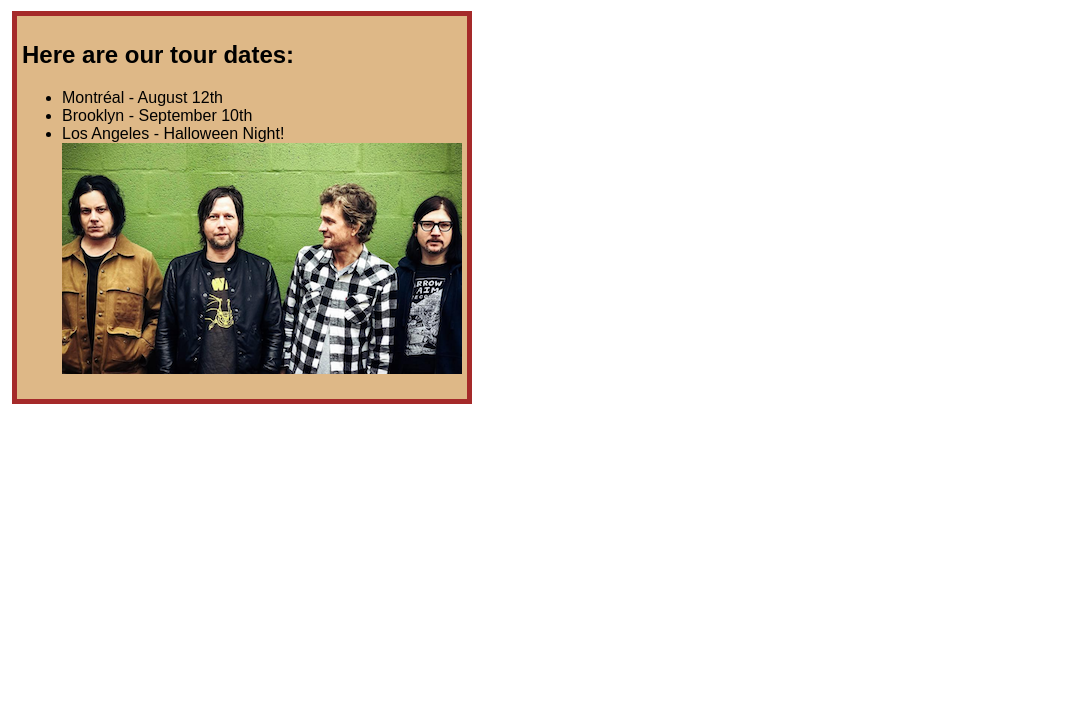
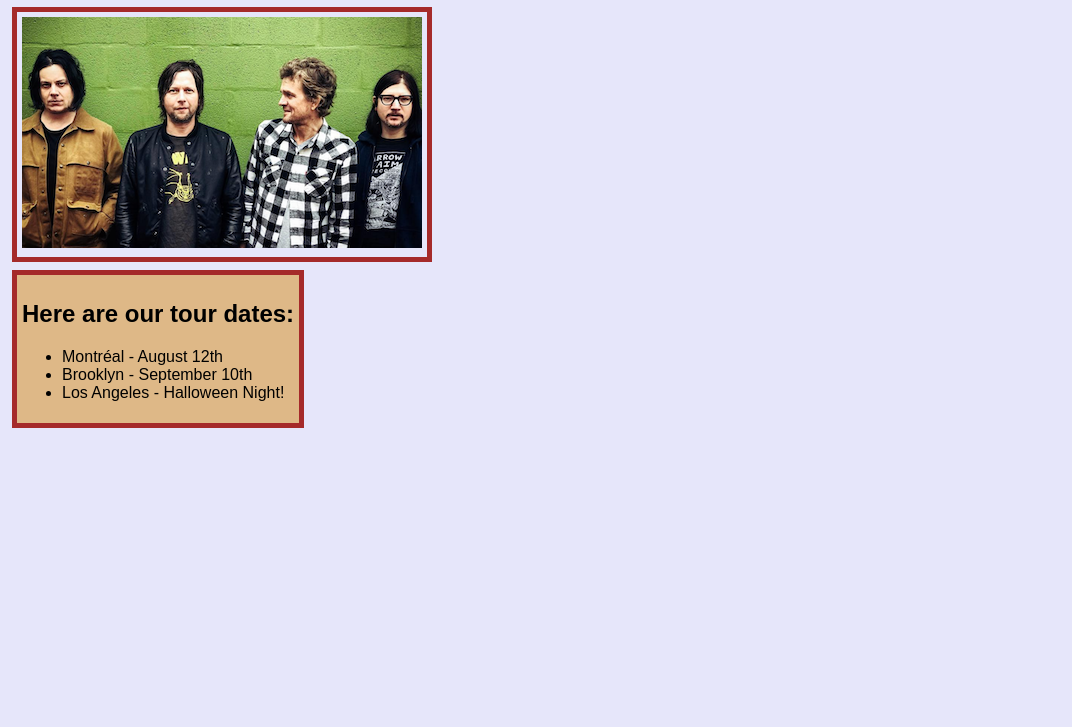
Before and after one commit to thomasglenngit/favoriteBand, a plain HTML site: page index.html in a window 1280 px wide. Shown: the part 73-800 px from the top of the page, without its empty margins (0-1072 px from the left). Drawn offline with Linux system fonts and the light colour scheme.

Commit message:
add picture border with margins, etc., background color.
co-authored by: <ester.tataje@gmail.com>
co-authored by: <michael_petersen_email@yahoo.com>

```diff
--- a/css/styles.css
+++ b/css/styles.css
@@ -1,6 +1,15 @@
 h1 {
   text-align: center;
 }
+
+.bandPic {
+  margin: 4px;
+  border: 5px solid brown;
+  padding: 5px;
+  float: initial;
+  width: 400px;
+}
+
 
 .sidebar {
   margin: 4px;
@@ -12,4 +21,5 @@ h1 {
 
 body {
   font-family: Arial, Helvetica, sans-serif;
+  background-color: lavender;
 }
--- a/index.html
+++ b/index.html
@@ -10,13 +10,15 @@
   <div class="container">
     <div class="jumbotron">
       <h1>Check out my favorite band, THE RACONTEURS!!!</h1>
+      <div class="bandPic">
+        <img src="img/The-Raconteurs.png">
+      </div>
       <div class="sidebar">
         <h2>Here are our tour dates:</h2>
         <ul>
           <li>Montréal - August 12th</li>
           <li>Brooklyn - September 10th</li>
           <li>Los Angeles - Halloween Night!</li>
-        <img src="img/The-Raconteurs.png">
       </div>
 
     </div>
```
